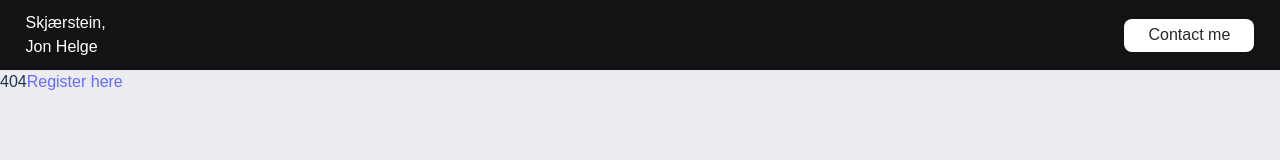
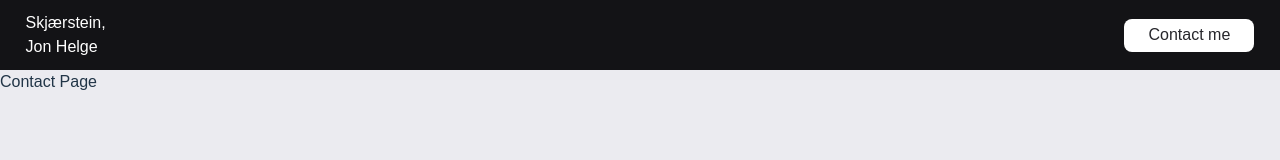
Before and after one commit to Jonhels/HelgeHub, a React (Vite) app in the folder my-app/: page /contact in a window 1280 px wide. Shown: the top 160 px of the page. Built offline with nearby package versions, Linux system fonts and the light colour scheme; no server answers.

Commit message:
added contactpage

```diff
--- a/my-app/src/components/nav/Navbar.jsx
+++ b/my-app/src/components/nav/Navbar.jsx
@@ -15,7 +15,7 @@ const Navbar = () => {
                     <Link to="/">Skjærstein, Jon Helge</Link>
                 </li>
                 <li className="contactGrayButton">
-                    <Link to="/about">Contact me</Link>
+                    <Link to="/contact">Contact me</Link>
                 </li>
                 {user ? (
                     <>
--- /dev/null
+++ b/my-app/src/pages/ContactPage.jsx
@@ -0,0 +1,16 @@
+import React, { useState, useContext } from "react";
+import { Link } from "react-router-dom"; // Import Link from React Router
+import AuthContext from "../context/AuthContext";
+import api from "../api/api";
+import Header from "../components/header/Header";
+
+const Contact = () => {
+
+    return (
+        <div className="home" style={{ width: "100%", height: "100%" }}>
+          <p>Contact Page</p>
+        </div>
+    );
+};
+
+export default Contact;
--- a/my-app/src/routes.jsx
+++ b/my-app/src/routes.jsx
@@ -11,6 +11,7 @@ import ProtectedRoute from "./components/ProtectedRoute";
 import HomePage from "./pages/HomePage";
 import NotFoundPage from "./pages/NotFoundPage";
 import Layout from "./layout/Layout";
+import ContactPage from "./pages/ContactPage";
 
 const AppRoutes = () => (
     <Routes>
@@ -23,6 +24,7 @@ const AppRoutes = () => (
         <Route path="/reset-password" element={<Layout><PasswordResetPage /></Layout>} />
         <Route path="/verify-email" element={<Layout><VerifyEmailPage /></Layout> } />
         <Route path="*" element={<Layout><NotFoundPage /></Layout>} />
+        <Route path="/contact" element={<Layout><ContactPage /></Layout>} />
     </Routes>
 );
 
```
